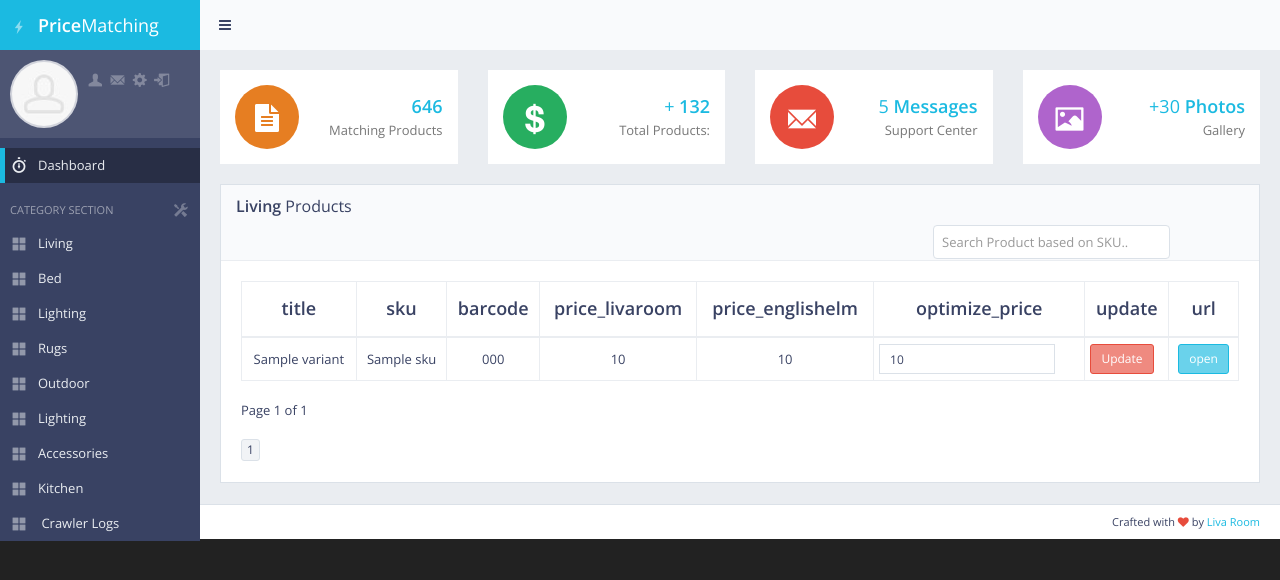
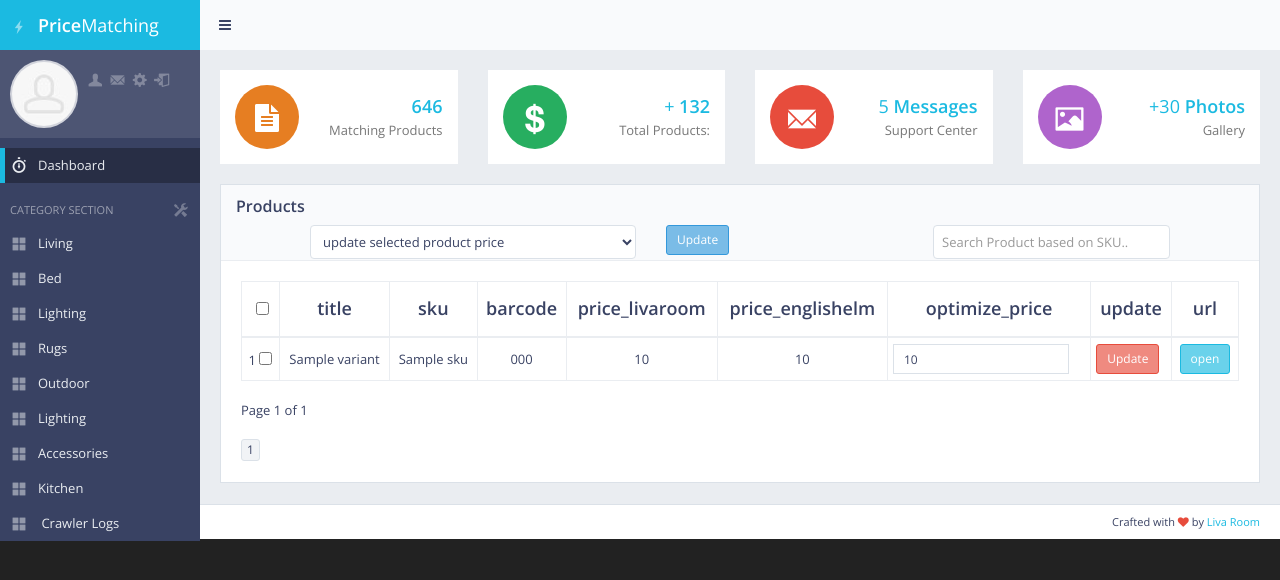
Before and after one commit to Pradip-p/livaroom, a Django app: template templates/back/home.html in a window 1280 px wide. Shown: the top 580 px of the page. Run offline with Django 4.2, Linux system fonts and the light colour scheme; the template is opened without the code that fills it: most values are stand-ins (such as "Sample title", 1, 10 or a date in 2020); some libraries are stand-ins or nearby versions.

Commit message:
update the selected price

```diff
--- a/crawler/requirements.txt
+++ b/crawler/requirements.txt
@@ -12,3 +12,9 @@ openpyxl
 scrapy_fake_useragent
 js2xml
 ShopifyAPI
+load_dotenv
+django
+gunicorn
+psycopg2
+matplotlib
+django-crontab
--- a/products/pagination.py
+++ b/products/pagination.py
@@ -3,7 +3,7 @@ from django.core.paginator import Paginator, EmptyPage, PageNotAnInteger # For p
 def set_pagination(request, items):
     page = request.GET.get('page')
 
-    paginator = Paginator(items, 100)  ## How much news will be shown in each page
+    paginator = Paginator(items, 99)  ## How much news will be shown in each page
 
     try:
         items = paginator.page(page)
--- a/requirements/prod.txt
+++ /dev/null
@@ -1,6 +0,0 @@
-load_dotenv
-django
-gunicorn
-psycopg2
-matplotlib
-django-crontab
--- a/templates/back/home.html
+++ b/templates/back/home.html
@@ -74,19 +74,29 @@
 <div class="block full">
 
     <div class="block-title">
-        <h2><strong>Living</strong> Products</h2>
+        <h2><strong>Products</strong>  </h2>
 
         <div class="row">
             <!-- Search Form Start -->
 
 
             <form action="#" method="post">
-                    <div class="col-md-8">
+                    <div class="col-md-1">
+                    </div>
+                    <div class="col-md-4">
                         <!-- Right side content goes here -->
                         <!-- END Login Title -->
-                        <ul id='message' style='text-aglin:center' class="fa-ul text-muted">
-
-                        </ul>
+                        <select class="form-control" >
+                            <option value="option1">update selected product price</option>
+                            <option value="option2">Option 2</option>
+                            <option value="option3">Option 3</option>
+                            <!-- Add more options as needed -->
+                        </select>
+                    </div>
+                    <div class="col-md-3">
+                        <button type="button" class="btn btn-sm btn-info" >
+                            Update
+                        </button>
                     </div>
                     <div class="col-md-3">
                         <input type="text" id="id_sku" name="sku" class="form-control" placeholder="Search Product based on SKU.."
@@ -96,7 +106,6 @@
                             hx-headers="{ 'X-CSRFToken': '{{ csrf_token }}' }"
                             required
                         >
-
                     </div>
                     <div class="col-md-1">
                     </div>
--- a/templates/back/product_table.html
+++ b/templates/back/product_table.html
@@ -2,7 +2,10 @@
     <table id="example-datatable" class="table table-vcenter table-condensed table-bordered"> <!-- id="example-datatable" -->
         <thead>
             <tr>
-                {% comment %} <th class="text-center">Category</th> {% endcomment %}
+                {% comment %} <th class="text-center">S.N.</th> {% endcomment %}
+                <th>&nbsp;
+                    <input type="checkbox" id="select-all-checkbox" onclick="selectAllRows()">
+                </th>
                 <th class="text-center">title</th>
                 <th class="text-center">sku</th>
                 <th class="text-center" >barcode</th>
@@ -16,7 +19,11 @@
         <tbody>
             {% for cc in variants %}
             <tr>
-                {% comment %} <td class="text-center">{{cc.category_name}}</td> {% endcomment %}
+                {% comment %} <td class="text-center">
+
+                    {{forloop.counter}}
+                </td> {% endcomment %}
+                <td class="text-center"> {{forloop.counter}} <input type="checkbox" class="row-checkbox"></td>
                 <td class="text-center">{{cc.title}}</td>
                 <td class="text-center">{{ cc.sku }}</td>
                 <td class="text-center" > {{ cc.barcode }}</td>
```
Also changed, not shown: requirements/dev.txt (deleted). Lines whose indentation alone changed are shown as unchanged.
